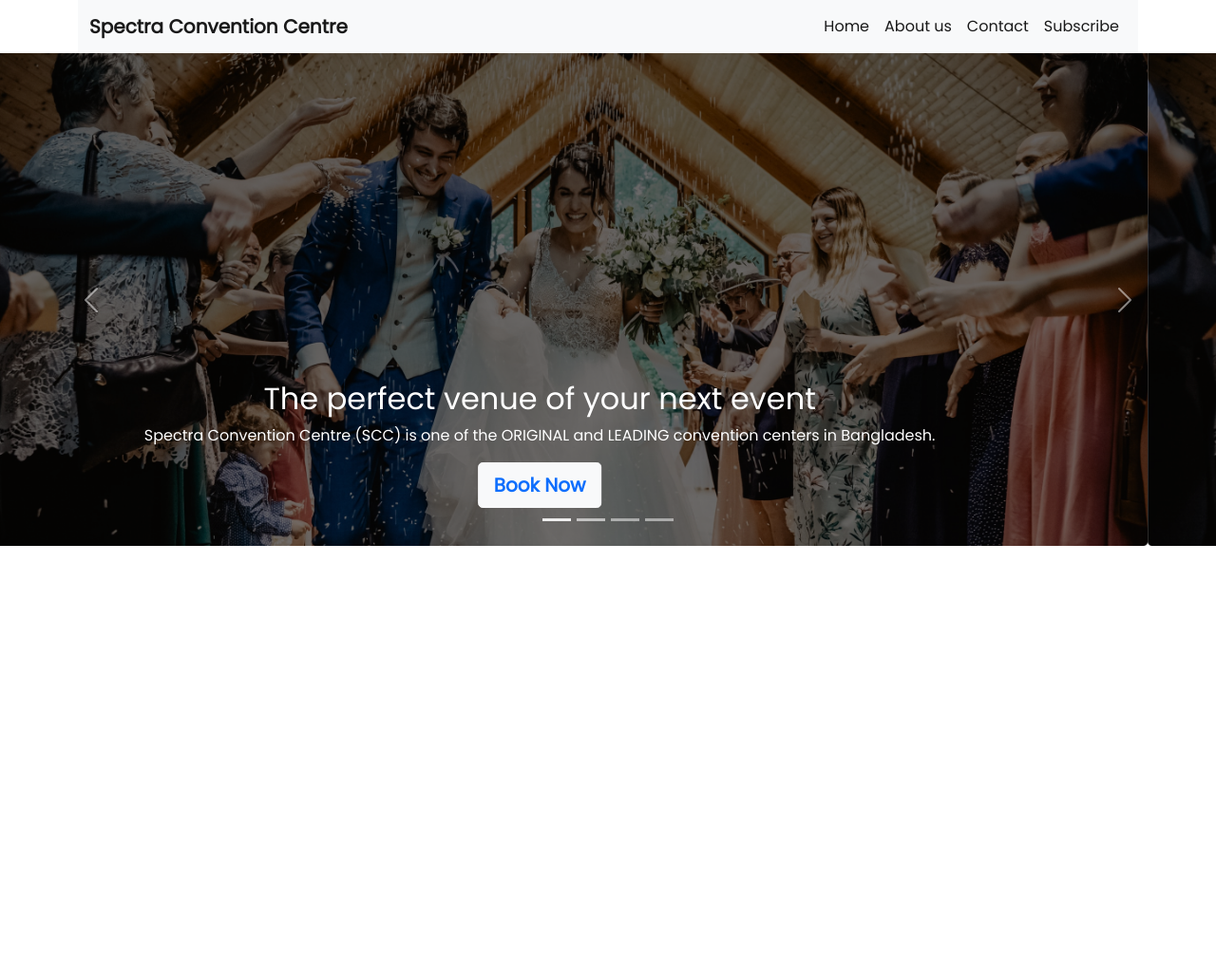
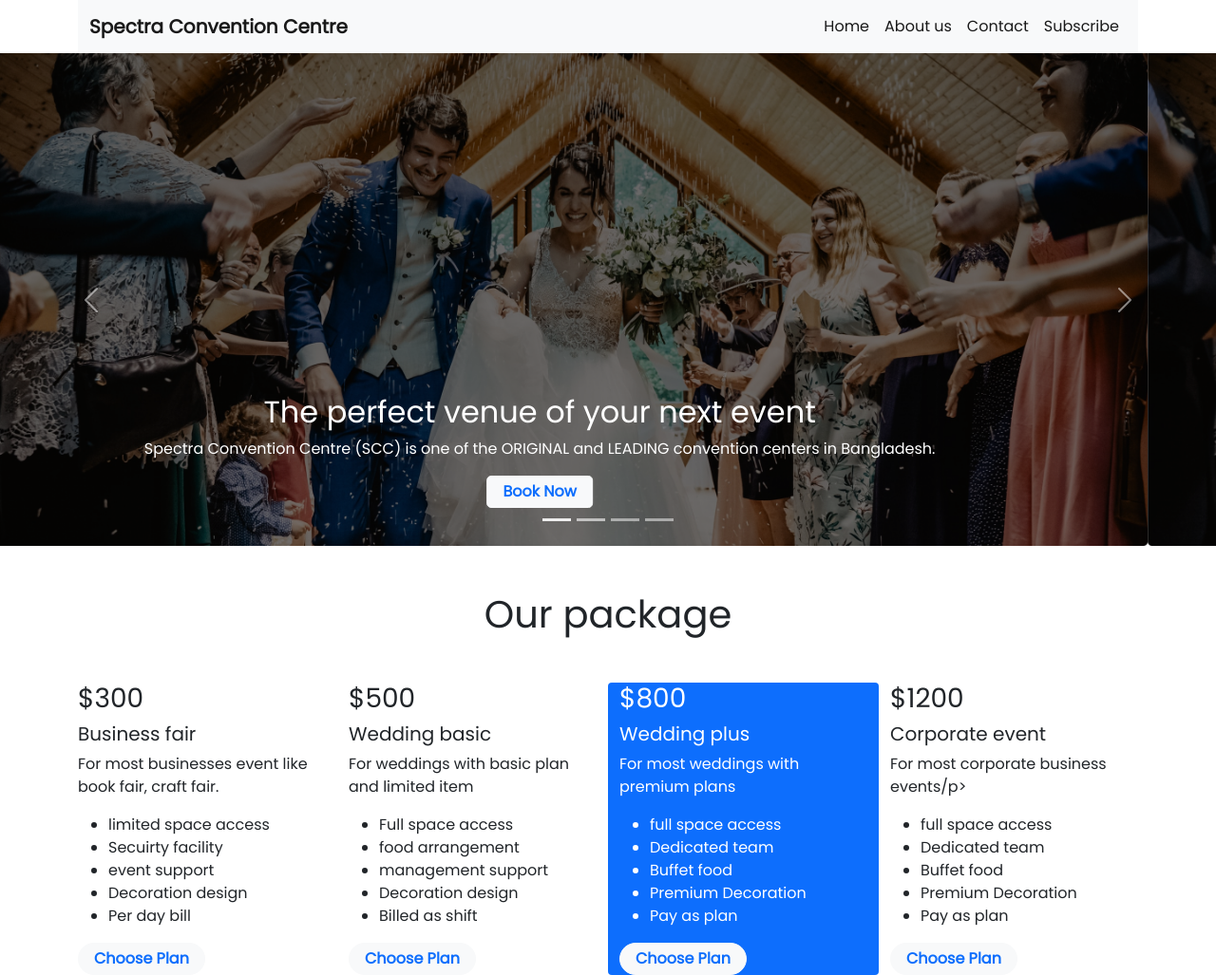
Before and after one commit to ripionck/convention-center-ripionck, a plain HTML site: page index.html in a window 1280 px wide. Shown: the whole page at 95% size. Before the commit the page ends 800 px from the top, so only its background shows below. Drawn offline with nearby package versions, Linux system fonts and the light colour scheme.

Commit message:
added package

```diff
--- a/index.html
+++ b/index.html
@@ -11,6 +11,9 @@
         integrity="sha384-1BmE4kWBq78iYhFldvKuhfTAU6auU8tT94WrHftjDbrCEXSU1oBoqyl2QvZ6jIW3" crossorigin="anonymous">
     <!-- css stylesheet -->
     <link rel="stylesheet" href="css/style.css">
+
+    <!-- font awsome -->
+    <script src="https://kit.fontawesome.com/c426956d33.js" crossorigin="anonymous"></script>
 </head>
 
 <body>
@@ -53,7 +56,7 @@
                         aria-label="Slide 2"></button>
                     <button type="button" data-bs-target="#carouselExampleCaptions" data-bs-slide-to="2"
                         aria-label="Slide 3"></button>
-                    <button type="button" data-bs-target="#carouselExampleCaptions" data-bs-slide-to="2"
+                    <button type="button" data-bs-target="#carouselExampleCaptions" data-bs-slide-to="3"
                         aria-label="Slide 4"></button>
                 </div>
                 <div class="carousel-inner">
@@ -63,7 +66,8 @@
                             <h2>The perfect venue of your next event</h2>
                             <p>Spectra Convention Centre (SCC) is one of the ORIGINAL and LEADING convention centers in
                                 Bangladesh. </p>
-                            <button type="button" class="btn btn-light text-primary fw-bold btn-lg">Book
+                            <button width="168" type="button"
+                                class="btn btn-light text-primary fw-bold btn-lg fs-6 lh-1">Book
                                 Now</button>
                         </div>
                     </div>
@@ -73,7 +77,7 @@
                             <h2>The perfect venue of your next event</h2>
                             <p>Spectra Convention Centre (SCC) is one of the ORIGINAL and LEADING convention centers in
                                 Bangladesh.</p>
-                            <button type="button" class="btn btn-light text-primary fw-bold btn-lg">Book
+                            <button type="button" class="btn btn-light text-primary fw-bold btn-lg fs-6 lh-1">Book
                                 Now</button>
                         </div>
                     </div>
@@ -83,7 +87,7 @@
                             <h2>The perfect venue of your next event</h2>
                             <p>Spectra Convention Centre (SCC) is one of the ORIGINAL and LEADING convention centers in
                                 Bangladesh.</p>
-                            <button type="button" class="btn btn-light text-primary fw-bold btn-lg">Book
+                            <button type="button" class="btn btn-light text-primary fw-bold btn-lg fs-6 lh-1">Book
                                 Now</button>
                         </div>
                     </div>
@@ -93,7 +97,7 @@
                             <h2>The perfect venue of your next event</h2>
                             <p>Spectra Convention Centre (SCC) is one of the ORIGINAL and LEADING convention centers in
                                 Bangladesh.</p>
-                            <button type="button" class="btn btn-light text-primary fw-bold btn-lg">Book
+                            <button type="button" class="btn btn-light text-primary fw-bold btn-lg fs-6 lh-1">Book
                                 Now</button>
                         </div>
                     </div>
@@ -110,6 +114,75 @@
                 </button>
             </div>
         </section>
+        <main>
+            <!-- package -->
+            <section class="container mt-5">
+                <h1 class="text-center">Our package</h1>
+                <div class="row mt-5">
+                    <div class="col-lg-3 col-md-6">
+                        <h3>$300</h3>
+                        <h5>Business fair</h5>
+                        <p>For most businesses event
+                            like book fair, craft fair.</p>
+                        <ul>
+                            <li>limited space access</li>
+                            <li>Secuirty facility</li>
+                            <li>event support</li>
+                            <li>Decoration design</li>
+                            <li>Per day bill</li>
+                        </ul>
+                        <button type="button"
+                            class="btn btn-light text-primary fw-bold btn-lg fs-6 lh-1 rounded-pill">Choose
+                            Plan</button>
+                    </div>
+                    <div class="col-lg-3 col-md-6">
+                        <h3>$500</h3>
+                        <h5>Wedding basic</h5>
+                        <p>For weddings with basic plan and limited item</p>
+                        <ul>
+                            <li>Full space access</li>
+                            <li>food arrangement</li>
+                            <li>management support</li>
+                            <li>Decoration design</li>
+                            <li>Billed as shift</li>
+                        </ul>
+                        <button type="button"
+                            class="btn btn-light text-primary fw-bold btn-lg fs-6 lh-1 rounded-pill ">Choose
+                            Plan</button>
+                    </div>
+                    <div class="col-lg-3 col-md-6 bg-primary rounded text-white ">
+                        <h3>$800</h3>
+                        <h5>Wedding plus</h5>
+                        <p>For most weddings with premium plans </p>
+                        <ul>
+                            <li>full space access</li>
+                            <li>Dedicated team</li>
+                            <li>Buffet food</li>
+                            <li>Premium Decoration</li>
+                            <li>Pay as plan</li>
+                        </ul>
+                        <button type="button"
+                            class="btn btn-light text-primary fw-bold btn-lg fs-6 lh-1 rounded-pill">Choose
+                            Plan</button>
+                    </div>
+                    <div class="col-lg-3 col-md-6">
+                        <h3>$1200</h3>
+                        <h5>Corporate event</h5>
+                        <p>For most corporate business events/p>
+                        <ul>
+                            <li>full space access</li>
+                            <li>Dedicated team</li>
+                            <li>Buffet food</li>
+                            <li>Premium Decoration</li>
+                            <li>Pay as plan</li>
+                        </ul>
+                        <button type="button"
+                            class="btn btn-light text-primary fw-bold btn-lg fs-6 lh-1 rounded-pill ">Choose
+                            Plan</button>
+                    </div>
+                </div>
+            </section>
+        </main>
     </header>
 
 
```
